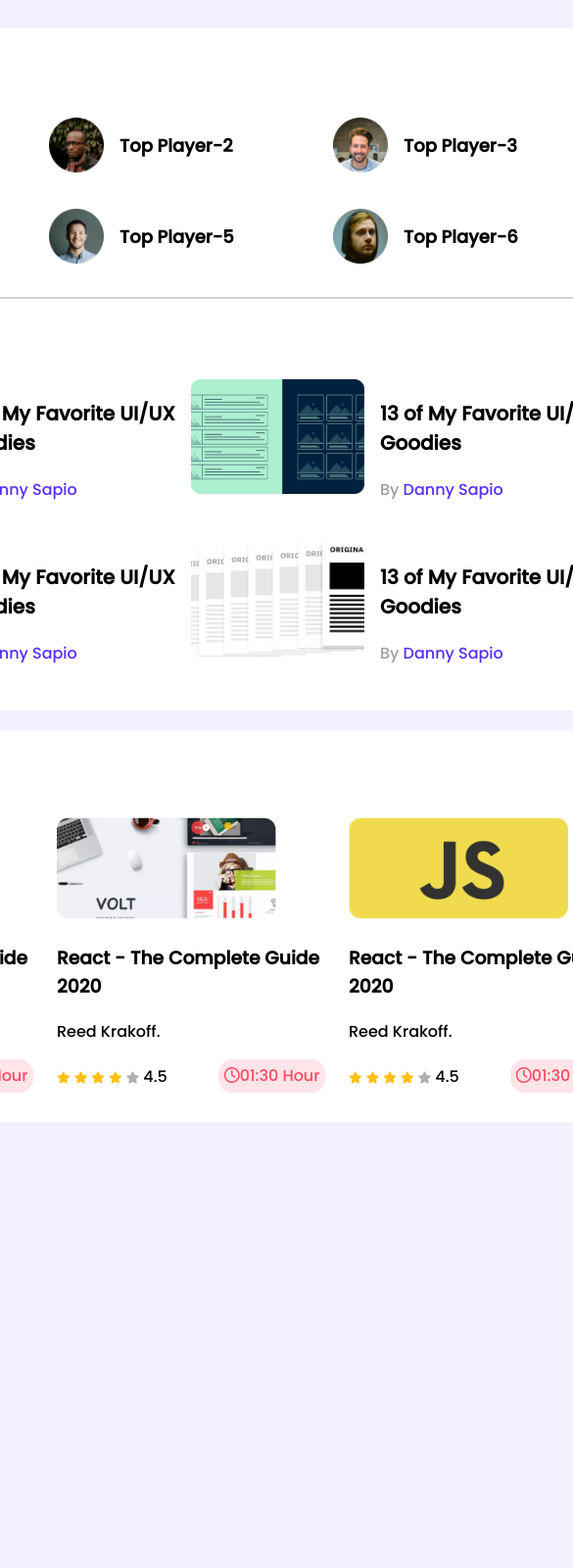
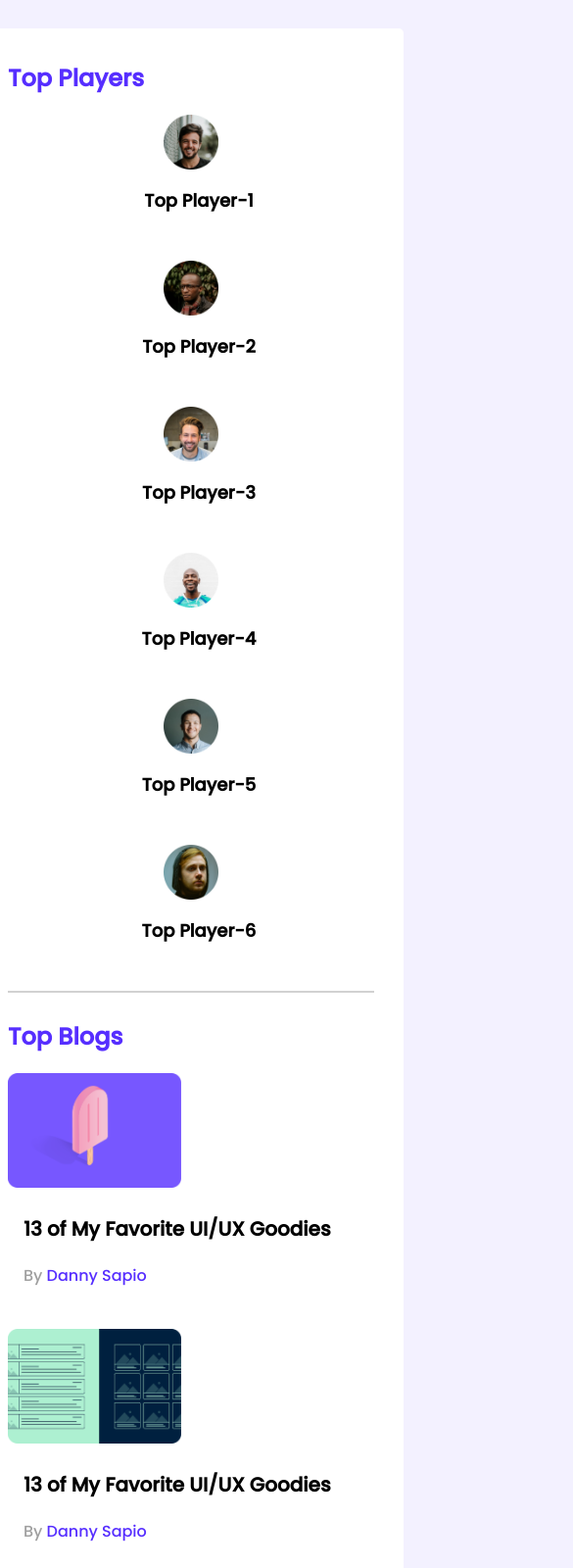
Before and after one commit to hellohafesh/leader-board, a plain HTML site: page index.html in a window 390 px wide. Shown: the top 1600 px of the page at 98% size, 585 px wide, since content can reach past the window. Before the commit the page ends 1153 px from the top, so only its background shows below. Drawn offline with Linux system fonts and the light colour scheme.

Commit message:
add media query

```diff
--- a/styles.css
+++ b/styles.css
@@ -115,7 +115,7 @@ hr {
 .course-info {
     display: flex;
     align-items: center;
-    justify-content: space-between;
+    justify-content: space-evenly;
 }
 
 .fa-star {
@@ -139,3 +139,44 @@ hr {
     padding-right: 5.6px;
     padding-bottom: 5.34px;
 }
+
+/* media queries */
+/* mobail device */
+@media only screen and (max-width: 688px) {
+    .container {
+        width: 100%;
+    }
+
+    .players,
+    .blogs,
+    .courses {
+        grid-template-columns: repeat(1, 1fr);
+    }
+
+    .player,
+    .blog {
+        flex-direction: column;
+    }
+
+}
+
+/* tab device */
+@media only screen and (min-width: 689px) and (max-width:992px) {
+    .container {
+        width: 100%;
+    }
+
+    .players,
+    .courses {
+        grid-template-columns: repeat(2, 1fr);
+    }
+
+    .blogs {
+        grid-template-columns: repeat(1, 1fr);
+    }
+
+    /* .player,
+    .blog {
+        flex-direction: column;
+    } */
+}
```
